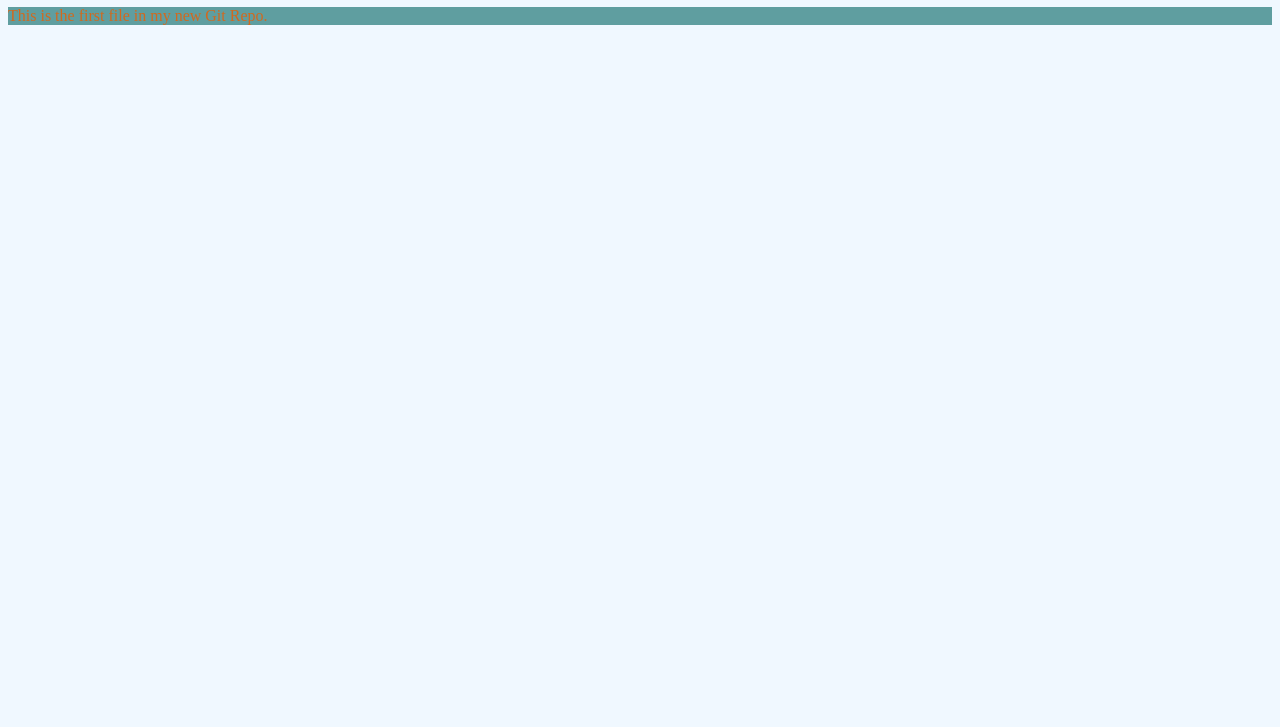
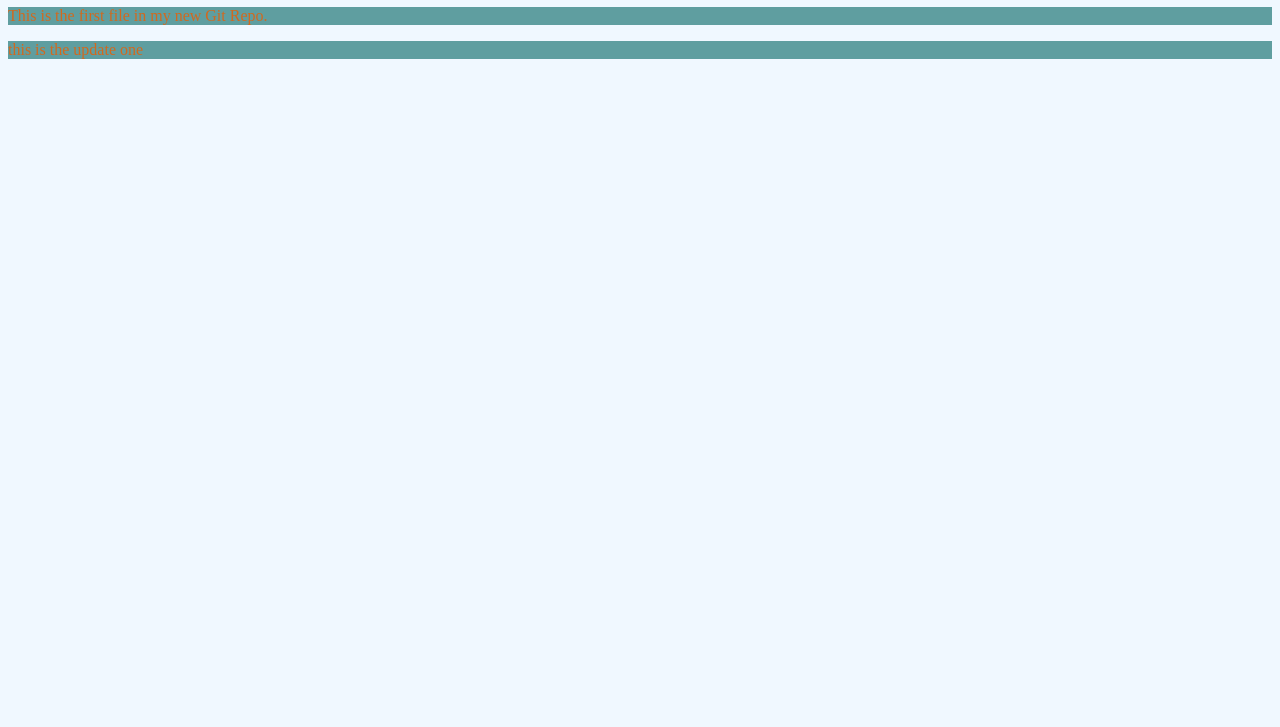
Before and after one commit to Praveen7979/myproject, a plain HTML site: page index.html in a window 1280 px wide. Shown: the part 73-800 px from the top of the page. Drawn offline with Linux system fonts and the light colour scheme.

Commit message:
initial commit

```diff
--- a/index.html
+++ b/index.html
@@ -8,6 +8,7 @@
 
 <h1>Hello world!</h1>
 <p>This is the first file in my new Git Repo.</p>
+<p>this is the update one</p>
 
 </body>
 </html>
```
